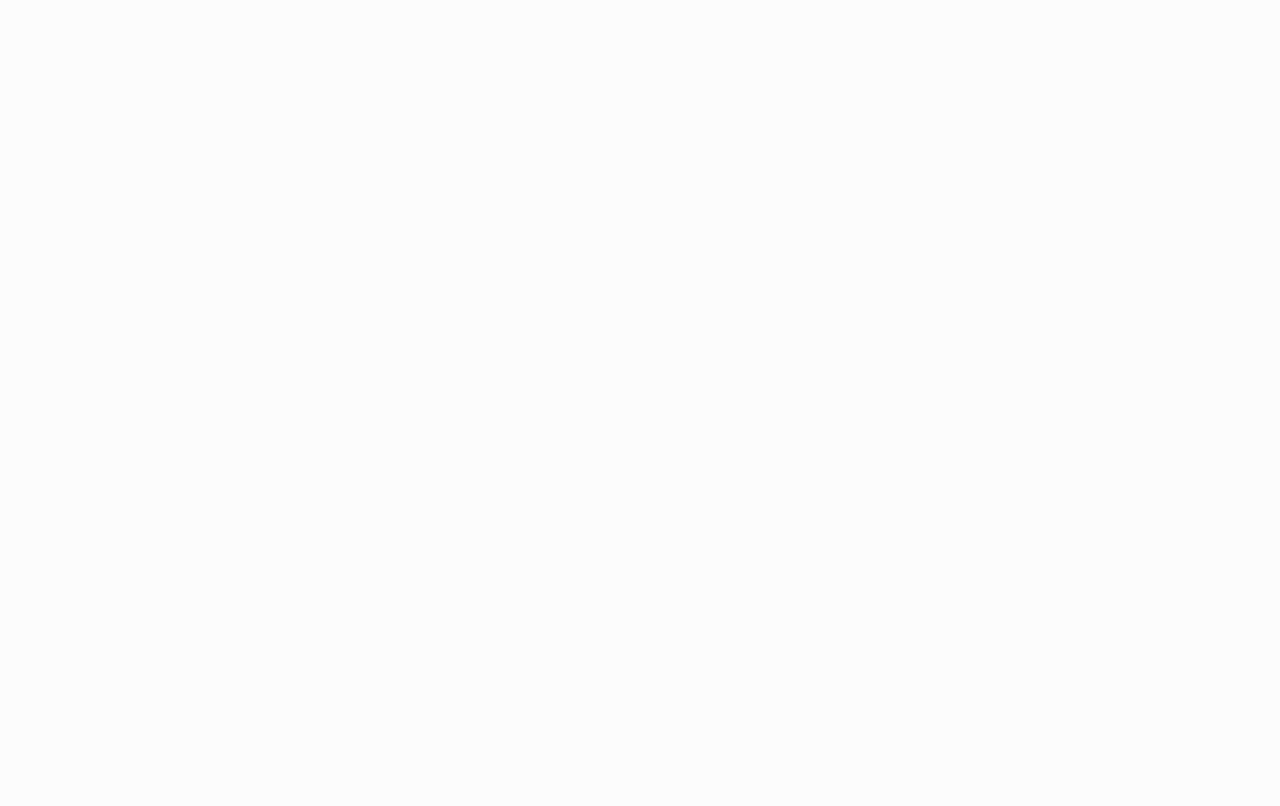
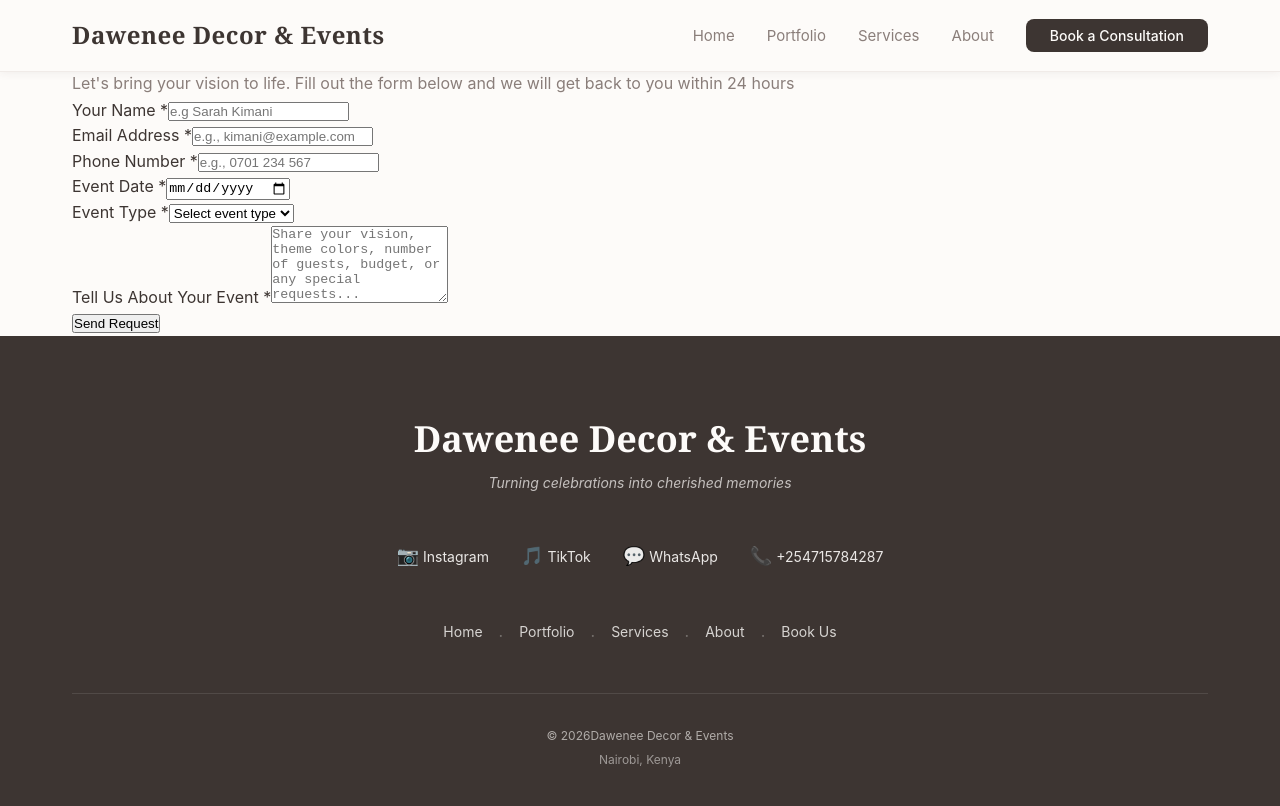
Before and after one commit to edubew/dawenee, a React (Vite) app: page /booking in a window 1280 px wide. Before the commit this address had no page. Shown: the top 806 px of the page. Built offline with nearby package versions, Linux system fonts and the light colour scheme.

Commit message:
Create the Booking page component and add the html form structure

```diff
--- a/src/App.jsx
+++ b/src/App.jsx
@@ -1,11 +1,13 @@
 import React from "react";
 import { Routes, Route } from "react-router-dom";
 import Home from "./pages/Home";
+import Booking from "./pages/Booking/Booking";
 
 function App() {
   return (
     <Routes>
       <Route path="/" element={<Home />} />
+      <Route path="/booking" element={<Booking />} />
     </Routes>
   );
 }
--- a/src/components/FeaturedProjects/ProjectCard.jsx
+++ b/src/components/FeaturedProjects/ProjectCard.jsx
@@ -2,7 +2,7 @@ import React from "react";
 import "./ProjectCard.scss";
 
 function ProjectCard({ project }) {
-  const { id, title, category, image, size, categoryColor } = project;
+  const { title, category, image, size, categoryColor } = project;
 
   return (
     <div className={`project-card project-card--${size}`}>
--- /dev/null
+++ b/src/pages/Booking/Booking.jsx
@@ -0,0 +1,127 @@
+import React from "react";
+import Navbar from "../../components/Navbar/Navbar";
+import Footer from "../../components/Footer/Footer";
+import "./Booking.scss";
+
+function Booking() {
+  return (
+    <div className="booking-page">
+      <Navbar />
+
+      <main className="booking">
+        <div className="container booking__inner">
+          <div className="booking__header">
+            <h1 className="booking__title">Book a Consultation</h1>
+            <p className="booking__subtitle">
+              Let's bring your vision to life. Fill out the form below and we
+              will get back to you within 24 hours
+            </p>
+          </div>
+
+          <form className="booking__form">
+            <div className="booking__field">
+              <label htmlFor="name" className="booking__label">
+                Your Name *
+              </label>
+              <input
+                type="text"
+                id="name"
+                name="name"
+                className="booking__input"
+                placeholder="e.g Sarah Kimani"
+                required
+              />
+            </div>
+
+            <div className="booking__field">
+              <label htmlFor="email" className="booking__label">
+                Email Address *
+              </label>
+              <input
+                type="email"
+                id="email"
+                name="email"
+                className="booking__input"
+                placeholder="e.g., kimani@example.com"
+                required
+              />
+            </div>
+
+            <div className="booling__field">
+              <label htmlFor="phone" className="booking__label">
+                Phone Number *
+              </label>
+              <input
+                type="tel"
+                id="phone"
+                name="phone"
+                className="booking__input"
+                placeholder="e.g., 0701 234 567"
+                required
+              />
+            </div>
+
+            <div className="booking__field">
+              <label htmlFor="eventDate" className="booking__label">
+                Event Date *
+              </label>
+              <input
+                type="date"
+                id="eventDate"
+                name="eventDate"
+                className="booking__input"
+                required
+              />
+            </div>
+
+            <div className="booking__field">
+              <label htmlFor="eventType" className="booking__label">
+                Event Type *
+              </label>
+              <select
+                id="eventType"
+                name="eventType"
+                className="booking__input booking__select"
+                required
+              >
+                <option value="">Select event type</option>
+                <option value="birthday">Birthday</option>
+                <option value="wedding">Wedding</option>
+                <option value="baby-shower">Baby Shower</option>
+                <option value="engagement">Engagement</option>
+                <option value="graduation">Graduation</option>
+                <option value="picnic">Picnic</option>
+                <option value="kids-party">Kids Party</option>
+                <option value="proposal">Proposal</option>
+                <option value="cooperate">Co-oporate</option>
+                <option value="other">Other</option>
+              </select>
+            </div>
+
+            <div className="booking__field">
+              <label htmlFor="message" className="booking__label">
+                Tell Us About Your Event *
+              </label>
+              <textarea
+                id="message"
+                name="message"
+                className="booking__input booking__textarea"
+                placeholder="Share your vision, theme colors, number of guests, budget, or any special requests..."
+                rows="5"
+                required
+              />
+            </div>
+
+            <button type="submit" className="booking__submit">
+              Send Request
+            </button>
+          </form>
+        </div>
+      </main>
+
+      <Footer />
+    </div>
+  );
+}
+
+export default Booking;
```
Also changed, not shown: src/pages/Booking/Booking.scss (added).
